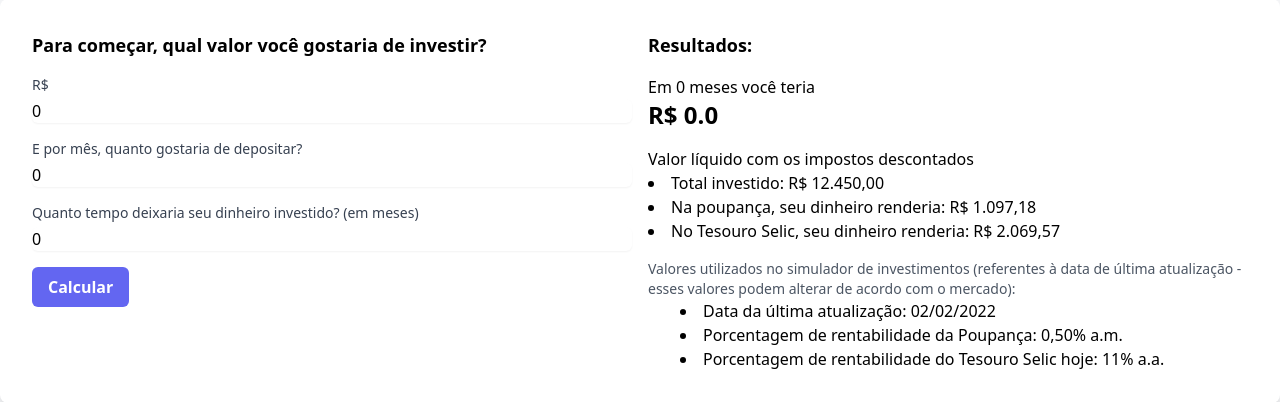
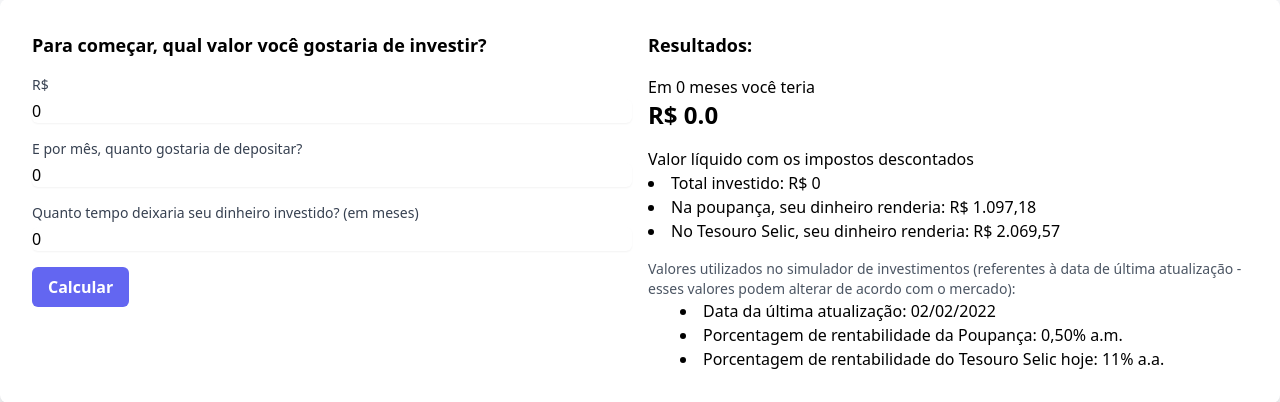
Before and after one commit to matefs/calculadora_investimento_django, a Django app: page / in a window 1280 px wide. Shown: the part 199-601 px from the top of the page. Run offline with Django 4.2, Linux system fonts and the light colour scheme.

Commit message:
fix: valor investido dinamico

```diff
--- a/calculadora/templates/calculadora/calculadora.html
+++ b/calculadora/templates/calculadora/calculadora.html
@@ -34,7 +34,7 @@
                 <p class="text-2xl font-semibold mb-4">R$ {{ valor_juros_acumulado }}</p>
                 <p>Valor líquido com os impostos descontados</p>
                 <ul class="list-disc list-inside">
-                    <li>Total investido: R$ 12.450,00</li>
+                    <li>Total investido: R$ {{valor_inicial}} </li>
                     <li>Na poupança, seu dinheiro renderia: R$ 1.097,18</li>
                     <li>No Tesouro Selic, seu dinheiro renderia: R$ 2.069,57</li>
                 </ul>
```
